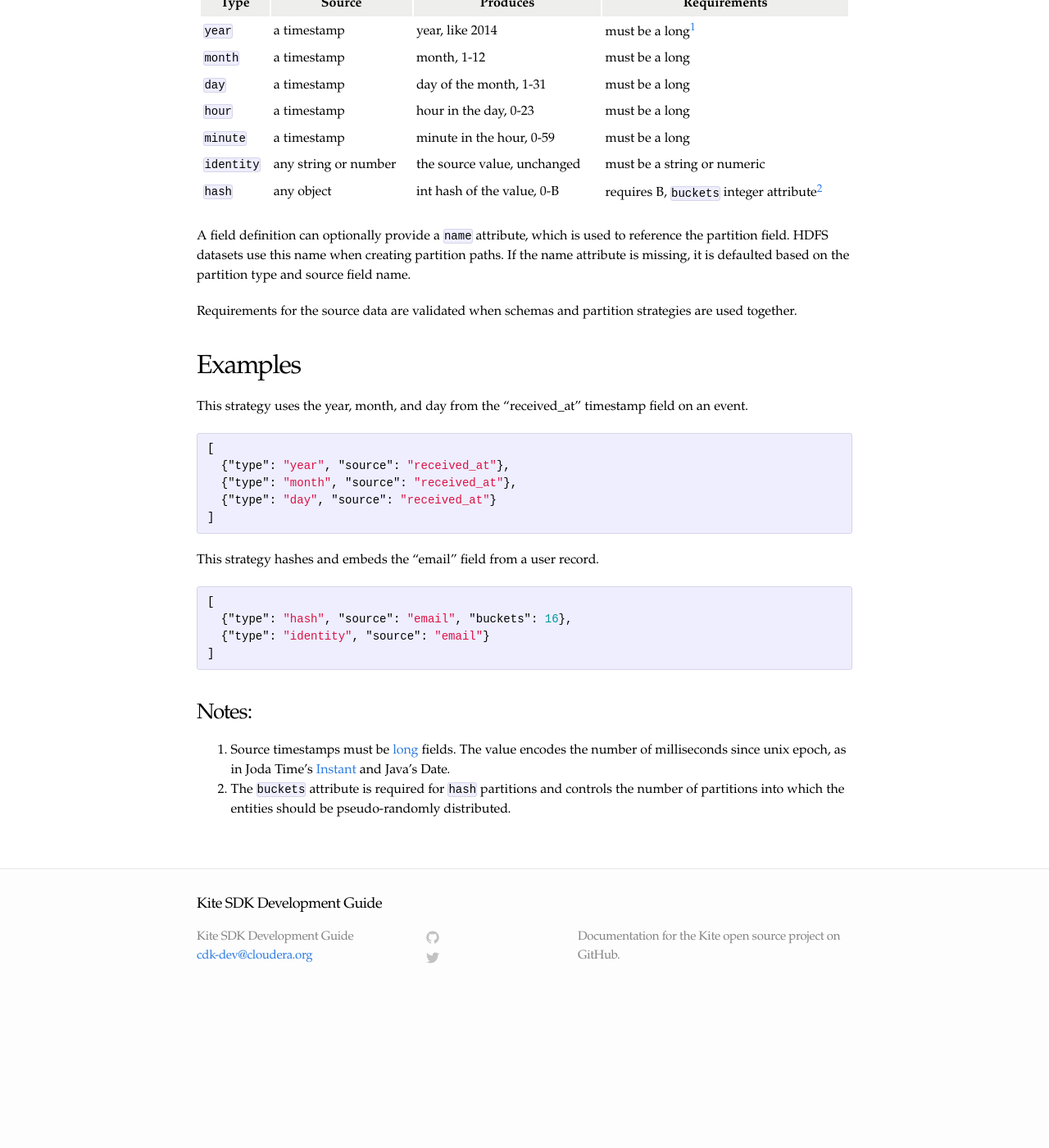
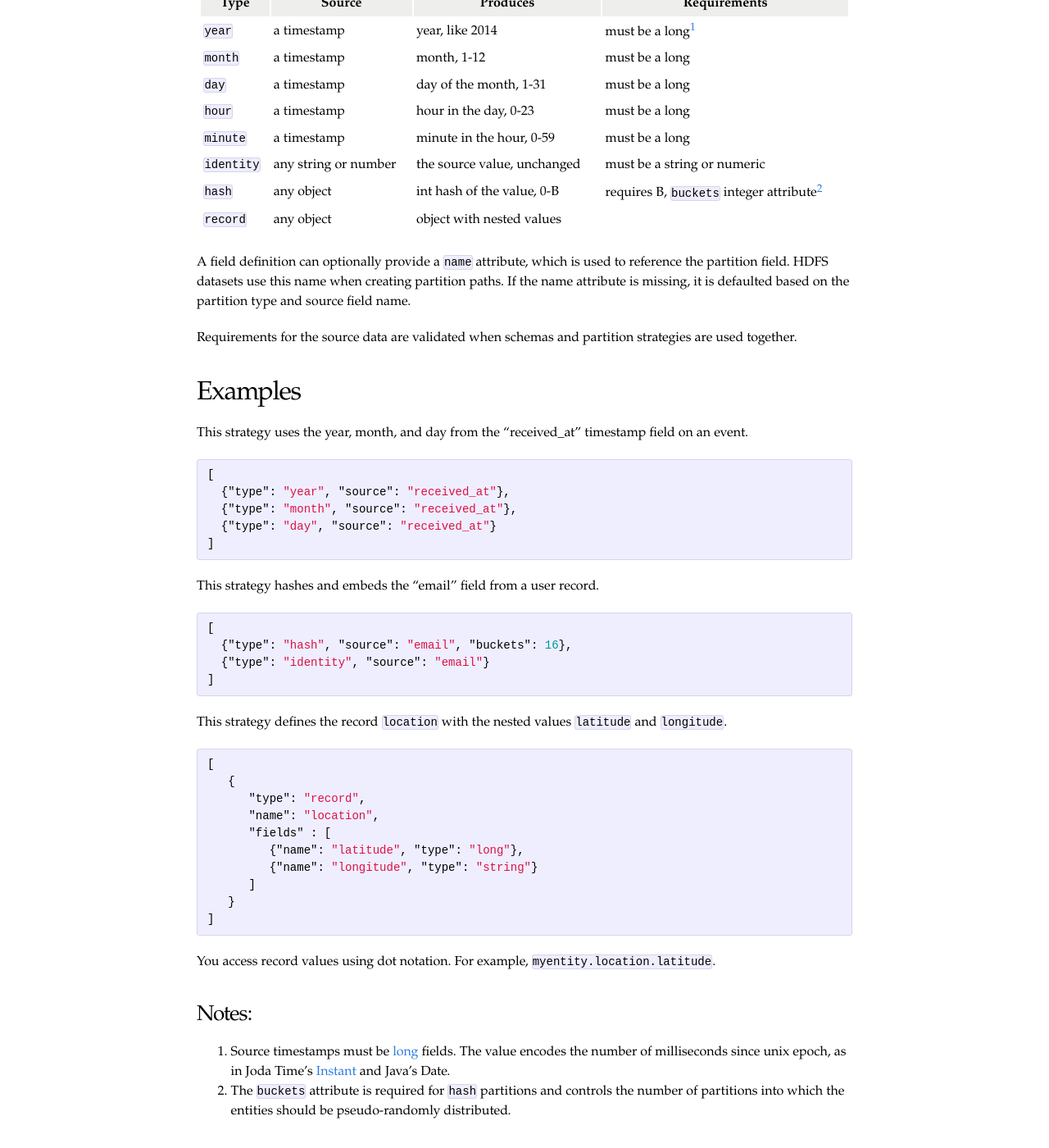
Before and after one commit to kite-sdk/kite-docs, a Jekyll site: the page built from Partition-Strategy-Format.md, in a window 1280 px wide and 1400 px high, scrolled down 530 px. Shown: the whole window at 82% size. Built offline with Jekyll 4.4.1, drawn with Linux system fonts in a browser that asks for light colours; before the commit the page ends 1756 px from its top, so only the background shows below that.

Commit message:
Records in partitions and better link.

````diff
--- a/Partition-Strategy-Format.md
+++ b/Partition-Strategy-Format.md
@@ -23,6 +23,7 @@ The available types are:
 | `minute`   | a timestamp          | minute in the hour, 0-59    | must be a long |
 | `identity` | any string or number | the source value, unchanged | must be a string or numeric |
 | `hash`     | any object           | int hash of the value, 0-B  | requires B, `buckets` integer attribute[<sup>2</sup>](#notes) |
+|`record` | any object | object with nested values| |
 
 A field definition can optionally provide a `name` attribute, which is used to reference the partition field. HDFS datasets use this name when creating partition paths. If the name attribute is missing, it is defaulted based on the partition type and source field name.
 
@@ -49,6 +50,23 @@ This strategy hashes and embeds the "email" field from a user record.
 ]
 ```
 
+This strategy defines the record `location` with the nested values `latitude` and `longitude`.
+
+```json
+[
+   {
+      "type": "record",
+      "name": "location",
+      "fields" : [
+         {"name": "latitude", "type": "long"},
+         {"name": "longitude", "type": "string"}
+      ]
+   }
+]
+```
+
+You access record values using dot notation. For example, `myentity.location.latitude`.
+
 ### Notes:
 1. Source timestamps must be [long][avro-types] fields. The value encodes the number of milliseconds since unix epoch, as in Joda Time's [Instant][timestamp] and Java's Date.
 2. The `buckets` attribute is required for `hash` partitions and controls the number of partitions into which the entities should be pseudo-randomly distributed.
````
Also changed, not shown: Partitioned-Datasets.md (+1 -1 lines).
